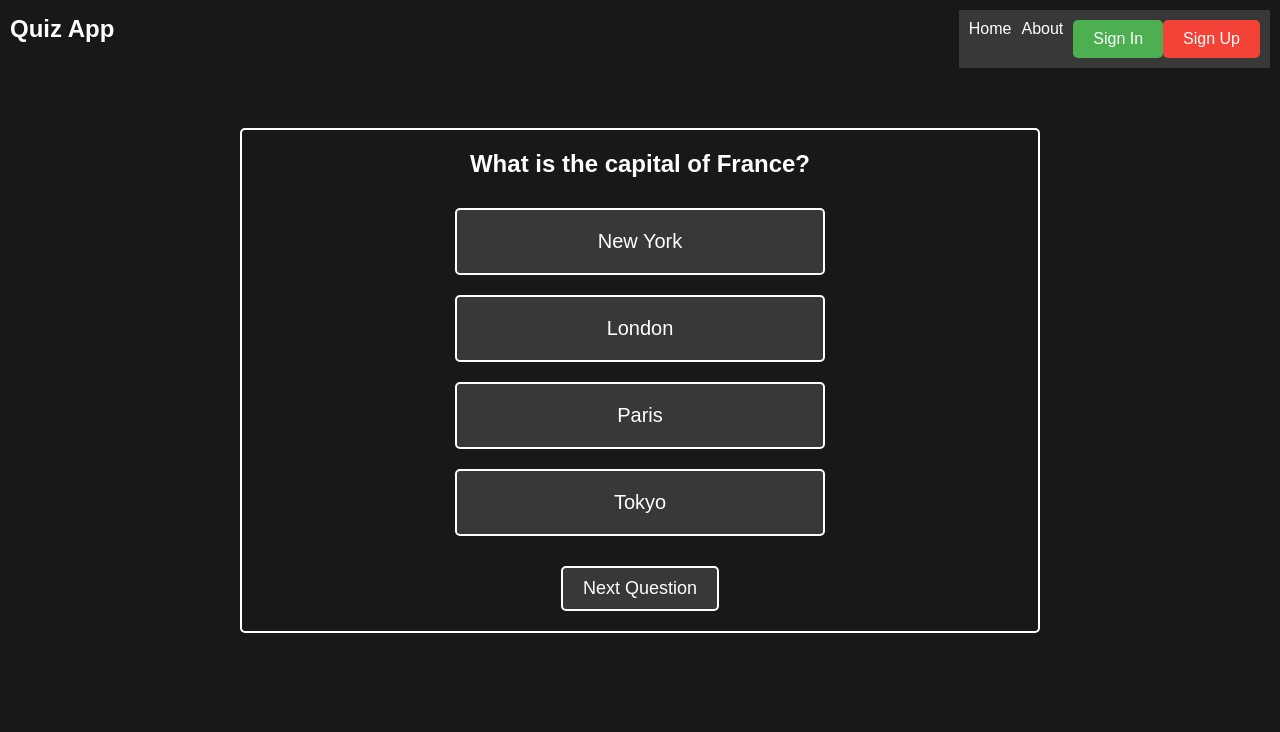
After one commit to ghiath-alabed/ilfehaber, a PHP site: page /Test.html in a window 1280 px wide. The commit adds this page. Shown: the top 732 px of the page. Run offline with PHP 8.4, Linux system fonts and the light colour scheme.

Commit message:
update the nav bar

```diff
--- /dev/null
+++ b/Test.css
@@ -0,0 +1,118 @@
+* {
+  box-sizing: border-box;
+  margin: 0;
+  padding: 0;
+}
+body {
+  font-family: "Arial", sans-serif;
+  background-color: #181818;
+  color: #fff;
+}
+main {
+  max-width: 800px;
+  margin: 50px auto 100px;
+  padding: 20px;
+  border: 2px solid #fff;
+  border-radius: 5px;
+  text-align: center;
+}
+h1 {
+  margin-bottom: 20px;
+}
+
+header {
+  display: flex;
+  justify-content: space-between;
+  align-items: center;
+  padding: 10px;
+  background-color: #181818;
+}
+#question {
+  font-size: 24px;
+  margin-bottom: 20px;
+}
+.options {
+  display: flex;
+  flex-wrap: wrap;
+  justify-content: space-around;
+}
+.option {
+  flex: 0 49%;
+  padding: 20px;
+  margin: 10px;
+  background-color: #383838;
+  border: 2px solid #fff;
+  border-radius: 5px;
+  cursor: pointer;
+  transition: all 0.3s ease;
+  font-size: 20px;
+}
+.option:hover {
+  background-color: #4caf50;
+  border-color: #4caf50;
+}
+#result {
+  display: none;
+  padding: 20px;
+  margin-top: 20px;
+  font-size: 24px;
+  background-color: #4caf50;
+}
+#next {
+  padding: 10px 20px;
+  font-size: 18px;
+  background-color: #383838;
+  color: #fff;
+  border: 2px solid #fff;
+  border-radius: 5px;
+  cursor: pointer;
+  transition: all 0.3s ease;
+  margin-top: 20px;
+}
+#next:hover {
+  background-color: #4caf50;
+  border-color: #4caf50;
+}
+
+.header-title {
+  font-size: 24px;
+  color: #fff;
+}
+.navbar {
+  background-color: #383838;
+  padding: 10px;
+  display: flex;
+  justify-content: flex-end;
+}
+.navbar-link {
+  font-size: 16px;
+  color: #fff;
+  text-decoration: none;
+  margin-right: 10px;
+}
+.sign-in {
+  font-size: 16px;
+  color: #fff;
+  background-color: #4caf50;
+  border: none;
+  border-radius: 5px;
+  padding: 10px 20px;
+  cursor: pointer;
+  transition: background-color 0.3s ease;
+}
+.sign-in:hover {
+  background-color: #45a049;
+}
+.sign-up {
+  font-size: 16px;
+  color: #fff;
+  background-color: #f44336;
+  border: none;
+  border-radius: 5px;
+  padding: 10px 20px;
+  cursor: pointer;
+  transition: background-color 0.3s ease;
+}
+.sign-up:hover {
+  background-color: #d32f2f;
+}
--- /dev/null
+++ b/Test.html
@@ -0,0 +1,30 @@
+<!DOCTYPE html>
+<html>
+<head>
+  <meta charset="UTF-8">
+  <title>Quiz</title>
+  <link rel="stylesheet" href="Test.css">
+</head>
+<body>
+  <header>
+    <h1 class="header-title">Quiz App</h1>
+    <nav class="navbar">
+      <a href="#" class="navbar-link">Home</a>
+      <a href="#" class="navbar-link">About</a>
+      <button class="sign-in">Sign In</button>
+      <button class="sign-up">Sign Up</button>
+    </nav>
+  </header>
+  <main>
+    <h2 id="question">What is the capital of France?</h2>
+    <div class="options">
+      <div class="option">New York</div>
+      <div class="option">London</div>
+      <div class="option">Paris</div>
+      <div class="option">Tokyo</div>
+    </div>
+    <div id="result">Correct!</div>
+    <button id="next">Next Question</button>
+  </main>
+</body>
+</html>
```
Also changed, not shown: Proje.php (+20 -30 lines), css/Proje.css (+46 -30 lines), login-register-background.jpg (added).
